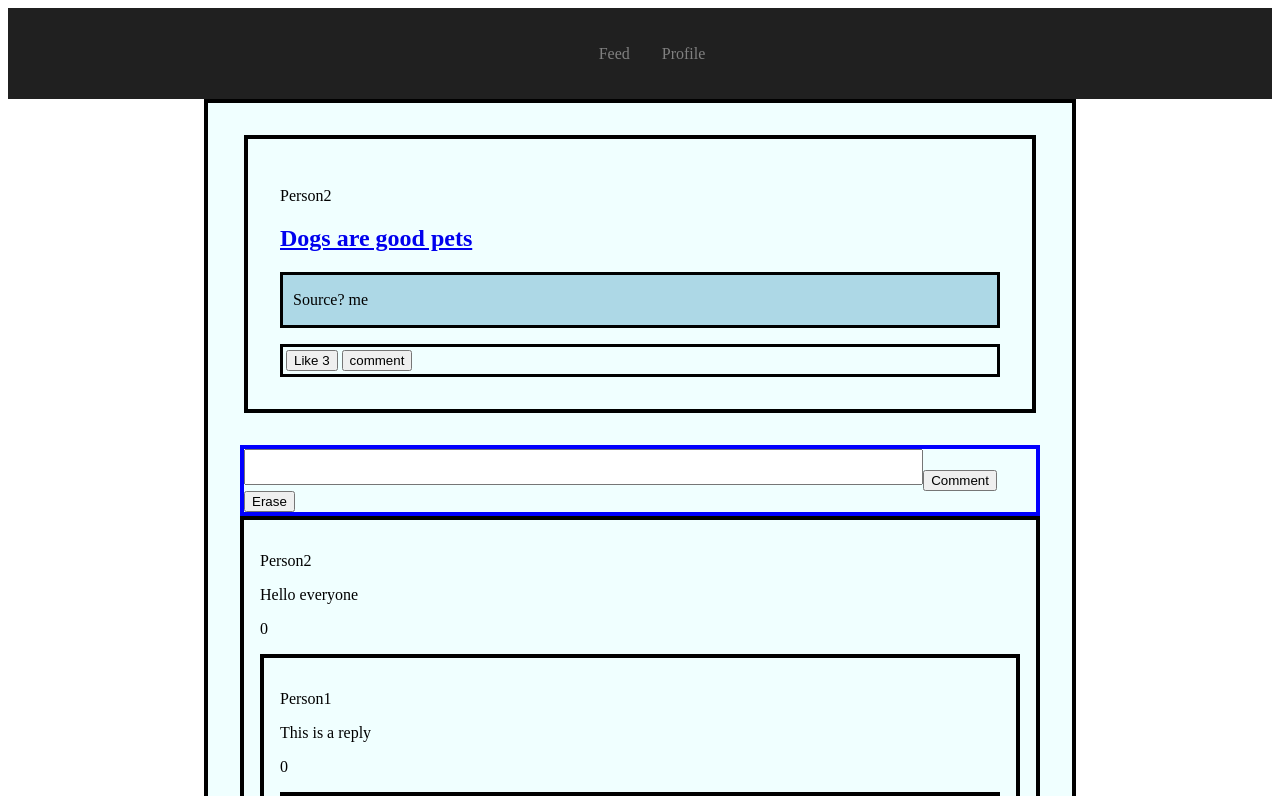
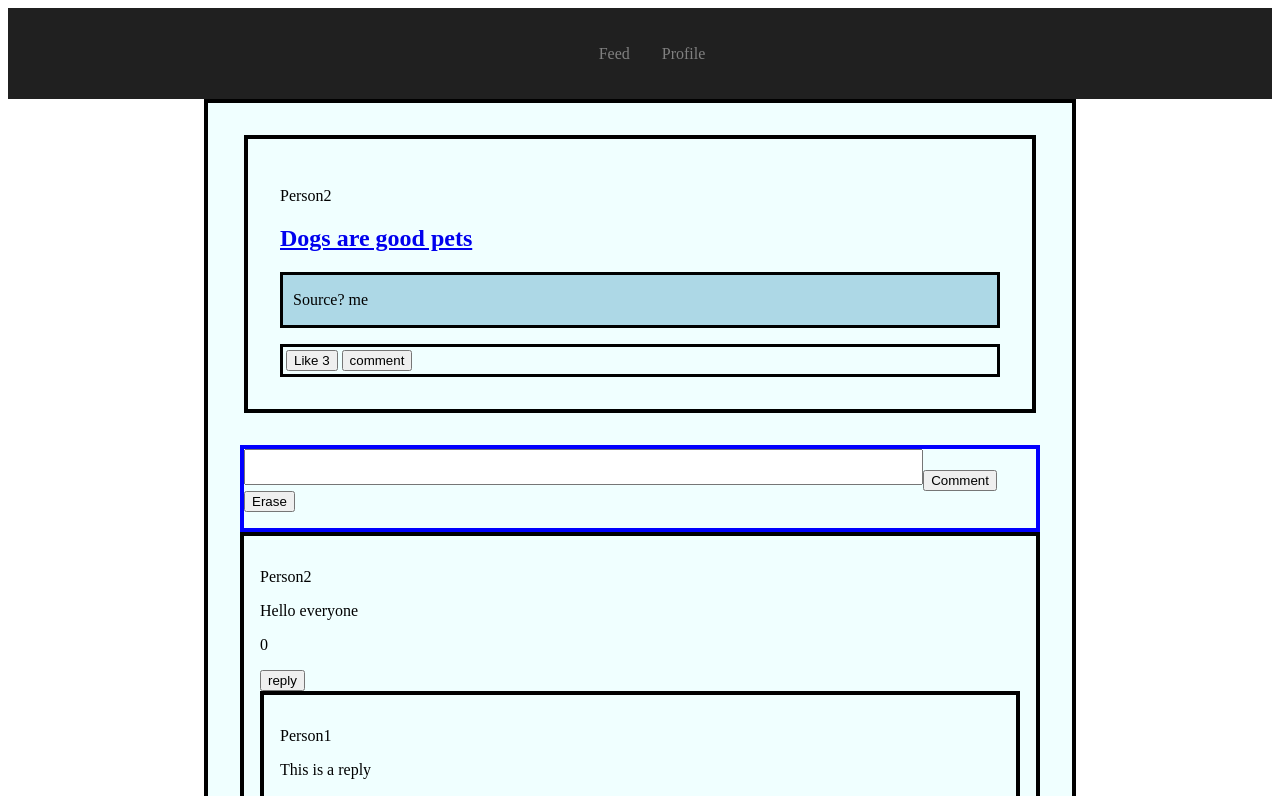
Before and after one commit to CristiSavca/Showy, a React (Create React App) app in the folder client/: page /posts/Person-What-is-the-future in a window 1280 px wide. Shown: the top 796 px of the page. Built offline with nearby package versions, Linux system fonts and the light colour scheme.

Commit message:
added comments in code for todo

```diff
--- a/client/src/components/FeedComponents/Comment.js
+++ b/client/src/components/FeedComponents/Comment.js
@@ -7,6 +7,8 @@ const Comment = ({username, commentText, likes, commentId, replies}) => {
             <p>{username}</p>
             <p>{commentText}</p>
             <p>{likes}</p>
+            <button>reply</button> {/* need a link to the reply as a post and then comment from there
+                OR create a comment box div under the chosen comment and delete that when finished commenting*/}
             <div>
                 <CommentsDisplay commentsData={replies}/>
             </div>
--- a/client/src/components/FeedComponents/WholeUserPost.js
+++ b/client/src/components/FeedComponents/WholeUserPost.js
@@ -92,12 +92,14 @@ const WholeUserPost = () => {
 
         {/* {console.log(id)}; */}
         <div className="whole-post-comment-box">
+          {/* will post the data from here of the comment in the comment CreateComment component */}
           <textarea className="whole-post-comment-textarea" value={textContent} onChange={e => setTextContent(e.target.value)}></textarea>
           <button onClick={() => createNewComment(textContent)}>Comment</button>
+          {/* if user clicks on the comment button then it should open up the comment div box */}
           {/* remember to figure out why erasing the textarea resets the array of data given (meaning that it resets all user input in, and only leaves fixed data behind) */}
           {/* should be fixed if adding to database properly*/}
           <button onClick={() => eraseNewComment(textContent)}>Erase</button>
-          {/* <p>{saveComment}</p> */}
+          <p>{saveComment}</p>
         </div>
         <div>
           <CommentsDisplay commentsData={commentsData}/>
```
